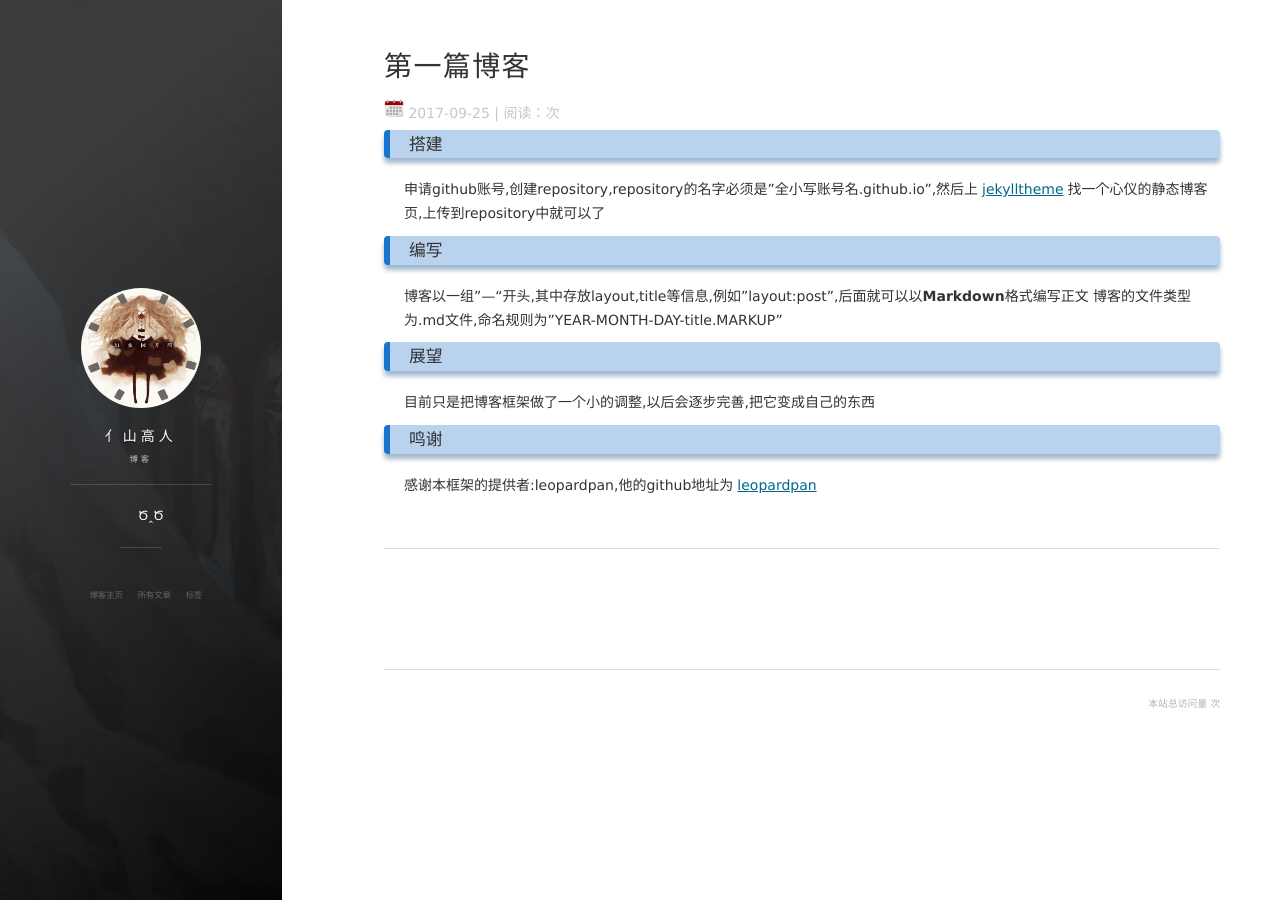
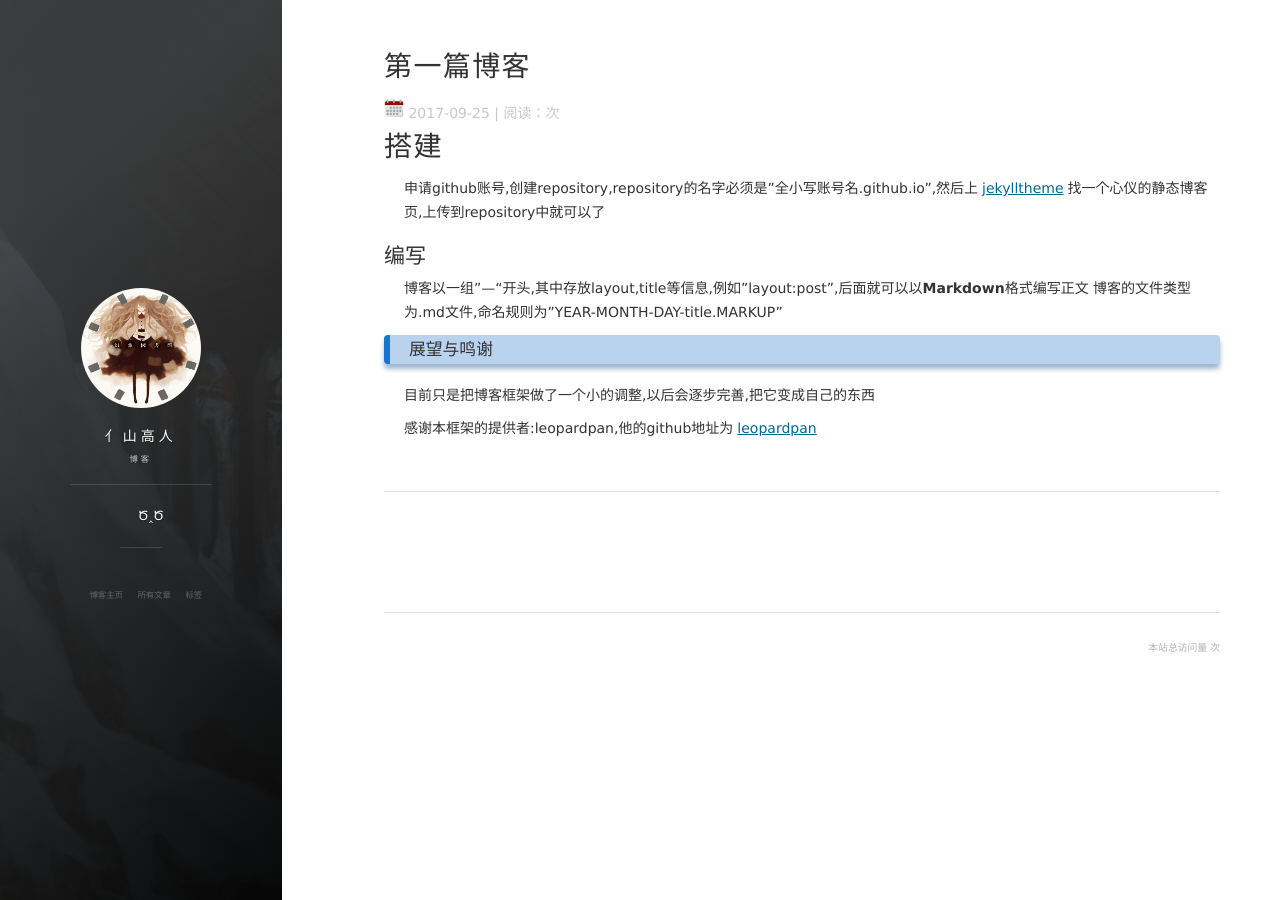
Before and after one commit to XGR-yang/XGR-yang.github.io, a Jekyll site: the page built from _posts/2017-09-25-firstblog.md, in a window 1280 px wide. Built offline with Jekyll 4.4.1, drawn with Linux system fonts in a browser that asks for light colours; nearby versions of some CDN libraries; comment, search, counter and statistics services are not loaded.

Commit message:
blog update

```diff
--- a/_posts/2017-09-25-firstblog.md
+++ b/_posts/2017-09-25-firstblog.md
@@ -4,19 +4,17 @@ title: 第一篇博客
 description: 用于测试的博客
 ---
 
-### 搭建
+# 搭建
 
 申请github账号,创建repository,repository的名字必须是"全小写账号名.github.io",然后上[jekylltheme](https://jekylltheme.io)找一个心仪的静态博客页,上传到repository中就可以了
 
-### 编写
+## 编写
 
 博客以一组"---"开头,其中存放layout,title等信息,例如"layout:post",后面就可以以**Markdown**格式编写正文  博客的文件类型为.md文件,命名规则为"YEAR-MONTH-DAY-title.MARKUP"
 
 
-### 展望
+### 展望与鸣谢
 
 目前只是把博客框架做了一个小的调整,以后会逐步完善,把它变成自己的东西
 
-### 鸣谢
-
 感谢本框架的提供者:leopardpan,他的github地址为[leopardpan](https://github.com/leopardpan/)
```
